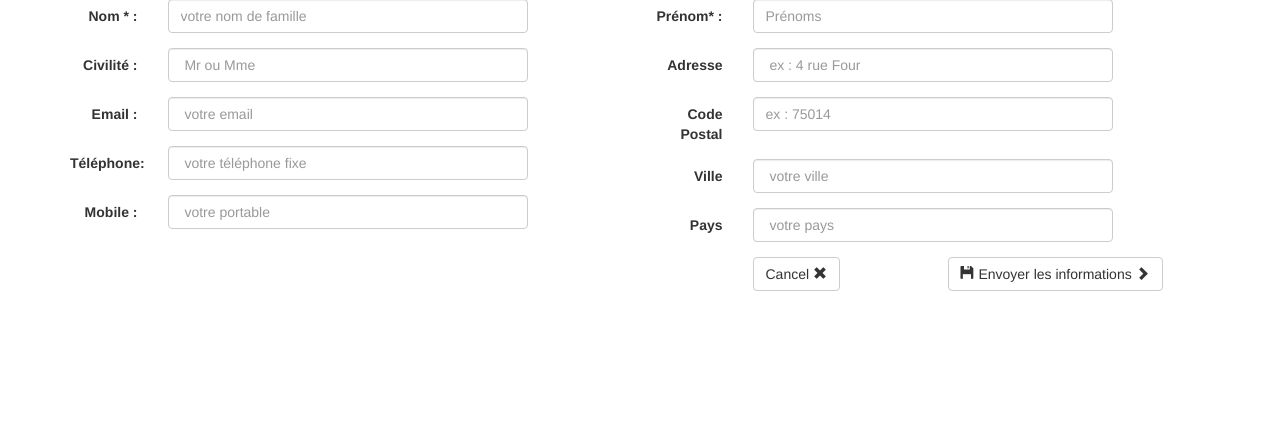
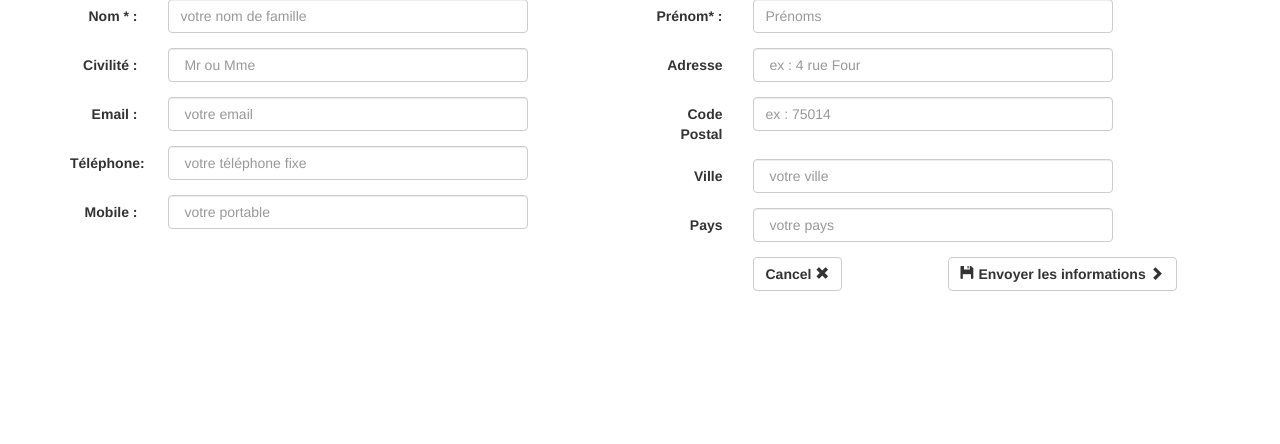
Before and after one commit to gyerbanga/loginslim, a PHP site: template resources/views/membres/membresinscrit.twig in a window 1280 px wide. Shown: the part 179-623 px from the top of the page. Run offline with PHP 8.4, Linux system fonts and the light colour scheme; the template is opened without the code that fills it, so the values that code supplies are empty; some libraries are stand-ins or nearby versions.

Commit message:
resources : css pour mise en évidence de deux variables

```diff
--- a/resources/views/membres/membresinscrit.twig
+++ b/resources/views/membres/membresinscrit.twig
@@ -85,10 +85,10 @@
                     <div class="boutton">
                         <div class="col-lg-7 col-md-7 hidden-md hidden-xs"></div>
                         <div class="col-lg-1 col-md-1 col-xs-12">
-                            <button name="submit" id="cancel" type="reset" value="reset" class="btn btn-default">  Cancel   <span class="glyphicon glyphicon-remove"></span></button>
+                            <button name="submit" id="cancel" type="reset" value="reset" class="btn btn-default"><strong> Cancel </strong>  <span class="glyphicon glyphicon-remove"></span></button>
                         </div>
                         <div class="col-lg-3 col-lg-offset-1 col-md-3 col-md-offset-1 col-xs-12">
-                            <button name="submit" id="submit" type="submit" value="submit" class="btn btn-default"><span class="glyphicon glyphicon-floppy-disk"></span>   Envoyer les informations  <span class="glyphicon glyphicon-chevron-right"></span></button>
+                            <button name="submit" id="submit" type="submit" value="submit" class="btn btn-default"><span class="glyphicon glyphicon-floppy-disk"></span><strong> Envoyer les informations  </strong><span class="glyphicon glyphicon-chevron-right"></span></button>
                             {# protection contre la formulation du formulaire #}
                                 {{ csrf.field | raw }}
                         </div>
```
